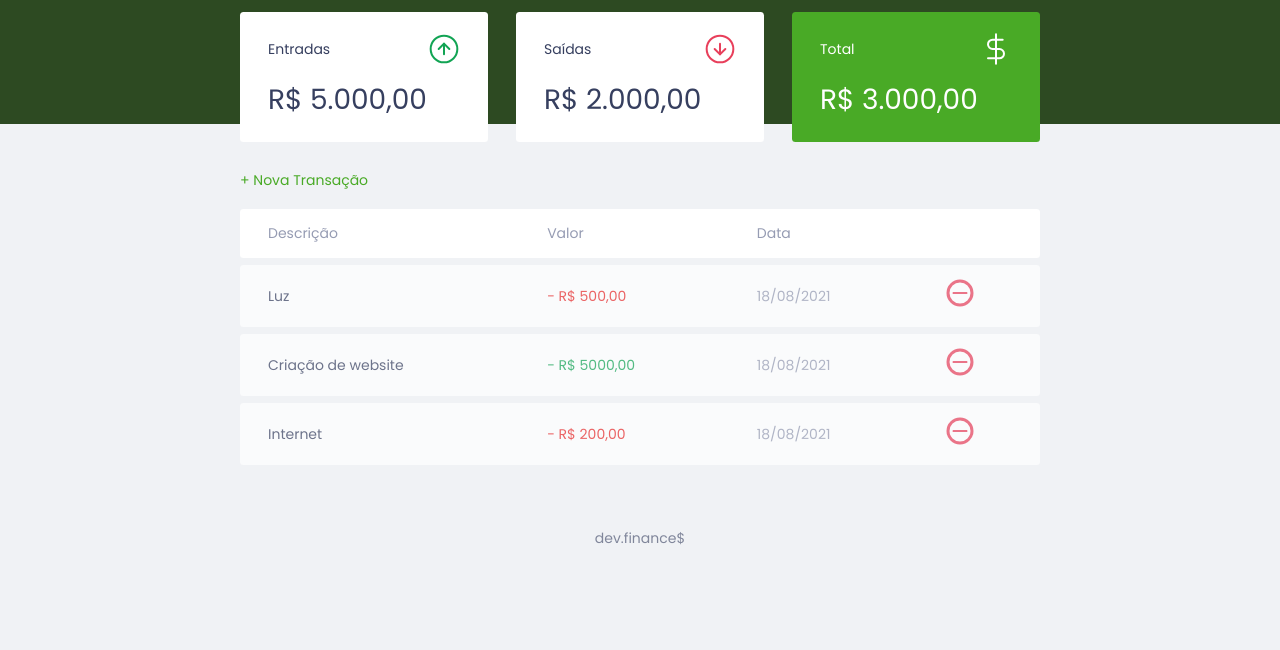
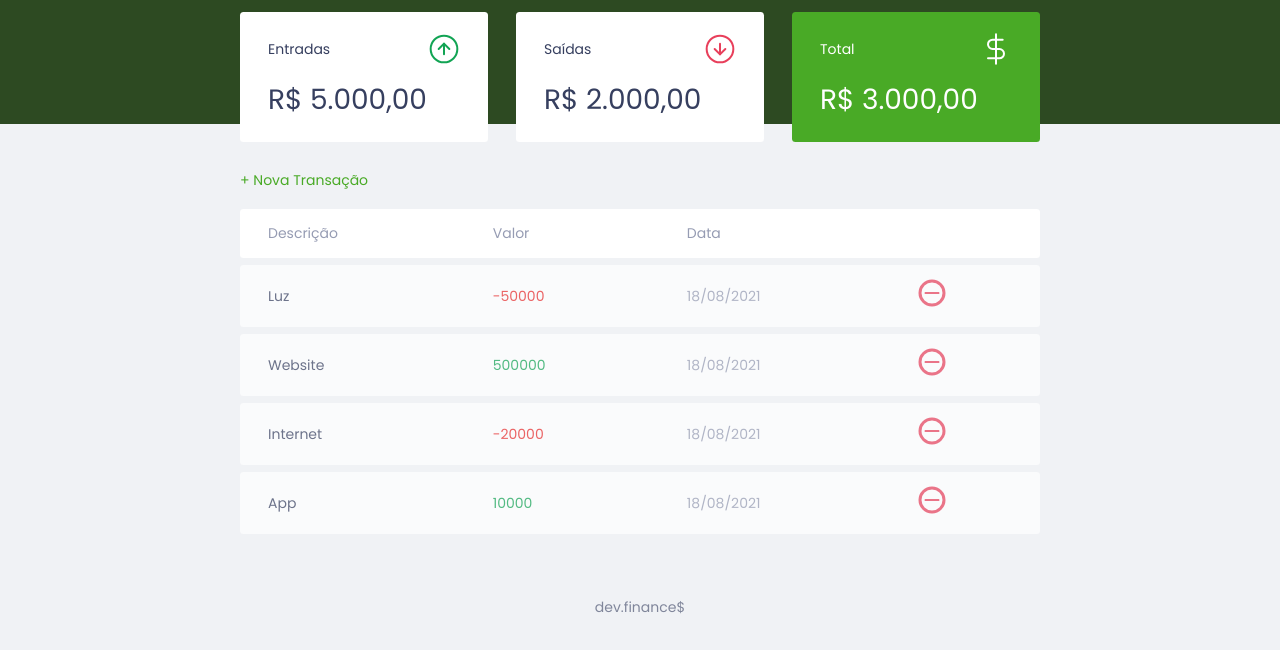
Before and after one commit to W-Carlos/DevFinances, a plain HTML site: page index.html in a window 1280 px wide. Shown: the part 74-724 px from the top of the page. Drawn offline with Linux system fonts and the light colour scheme.

Commit message:
manipulating the table html

```diff
--- a/index.html
+++ b/index.html
@@ -61,30 +61,7 @@
                     </tr>
                 </thead>
                 <tbody>
-                    <tr>
-                        <td class="description">Luz</td>
-                        <td class="expense">- R$ 500,00</td>
-                        <td class="date">18/08/2021</td>
-                        <td>
-                            <img src="./assets/minus.svg" alt="Remover Transação">
-                        </td>
-                    </tr>
-                    <tr>
-                        <td class="description">Criação de website</td>
-                        <td class="income">- R$ 5000,00</td>
-                        <td class="date">18/08/2021</td>
-                        <td>
-                            <img src="./assets/minus.svg" alt="Remover Transação">
-                        </td>
-                    </tr>
-                    <tr>
-                        <td class="description">Internet</td>
-                        <td class="expense">- R$ 200,00</td>
-                        <td class="date">18/08/2021</td>
-                        <td>
-                            <img src="./assets/minus.svg" alt="Remover Transação">
-                        </td>
-                    </tr>
+
                 </tbody>
             </table>
         </section>
--- a/script.js
+++ b/script.js
@@ -34,6 +34,12 @@ const transactions = [
         amount: -20000,
         date: '18/08/2021'
     },
+    {
+        id: 4,
+        description: 'App',
+        amount: 10000,
+        date: '18/08/2021'
+    }
 ]
 
 const Transaction = {
@@ -49,16 +55,24 @@ const Transaction = {
 }
 
 const DOM = {
+    transactionsContainer: document.querySelector('#data-table tbody'),
+
     addTransaction(transaction, index){
-        console.log(transaction)
         const tr = document.createElement('tr')
-        tr.innerHTML = DOM.innerHTMLTransaction()
+        tr.innerHTML = DOM.innerHTMLTransaction(transaction)
+
+        DOM.transactionsContainer.appendChild(tr)
+
     },
-    innerHTMLTransaction() {
+    innerHTMLTransaction(transaction) {
+        const CSSclass = transaction.amount > 0 ? "income" : "expense"
+
+        const amount = Utils.formatCurrency(transaction.amount)
+
         const html = `
-            <td class="description">Luz</td>
-            <td class="expense">- R$ 500,00</td>
-            <td class="date">18/08/2021</td>
+            <td class="description">${transaction.description}</td>
+            <td class="${CSSclass}">${transaction.amount}</td>
+            <td class="date">${transaction.date}</td>
             <td>
                 <img src="./assets/minus.svg" alt="Remover Transação">
             </td>
@@ -67,4 +81,12 @@ const DOM = {
     }
 }
 
-DOM.addTransaction(transactions[1])
+const Utils = {
+    formatCurrency(value) {
+        const signal = Number(value) < 0 ? "-" : ""
+    }
+}
+
+transactions.forEach(function(transaction) {
+    DOM.addTransaction(transaction)
+})
```
